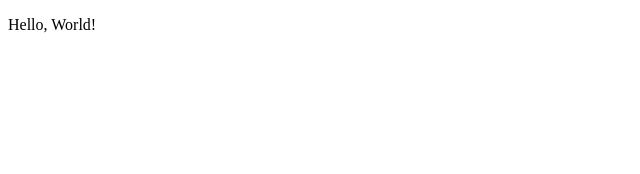
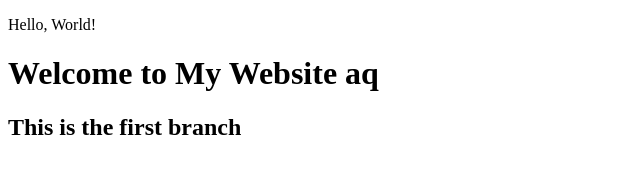
Before and after one commit to Jeevanshu6478/BEE-Practice-, a plain HTML site: page first.html in a window 1280 px wide. Shown: the whole page, without its empty margins (0-640 px from the left). Drawn offline with Linux system fonts and the light colour scheme.

Commit message:
"2nd branch"

```diff
--- a/first.html
+++ b/first.html
@@ -7,5 +7,7 @@
 </head>
 <body>
     <p> Hello, World!</p>
+    <h1> Welcome to My Website aq</h1>
+    <h2> This is the first branch</h2>
 </body>
 </html>
```
